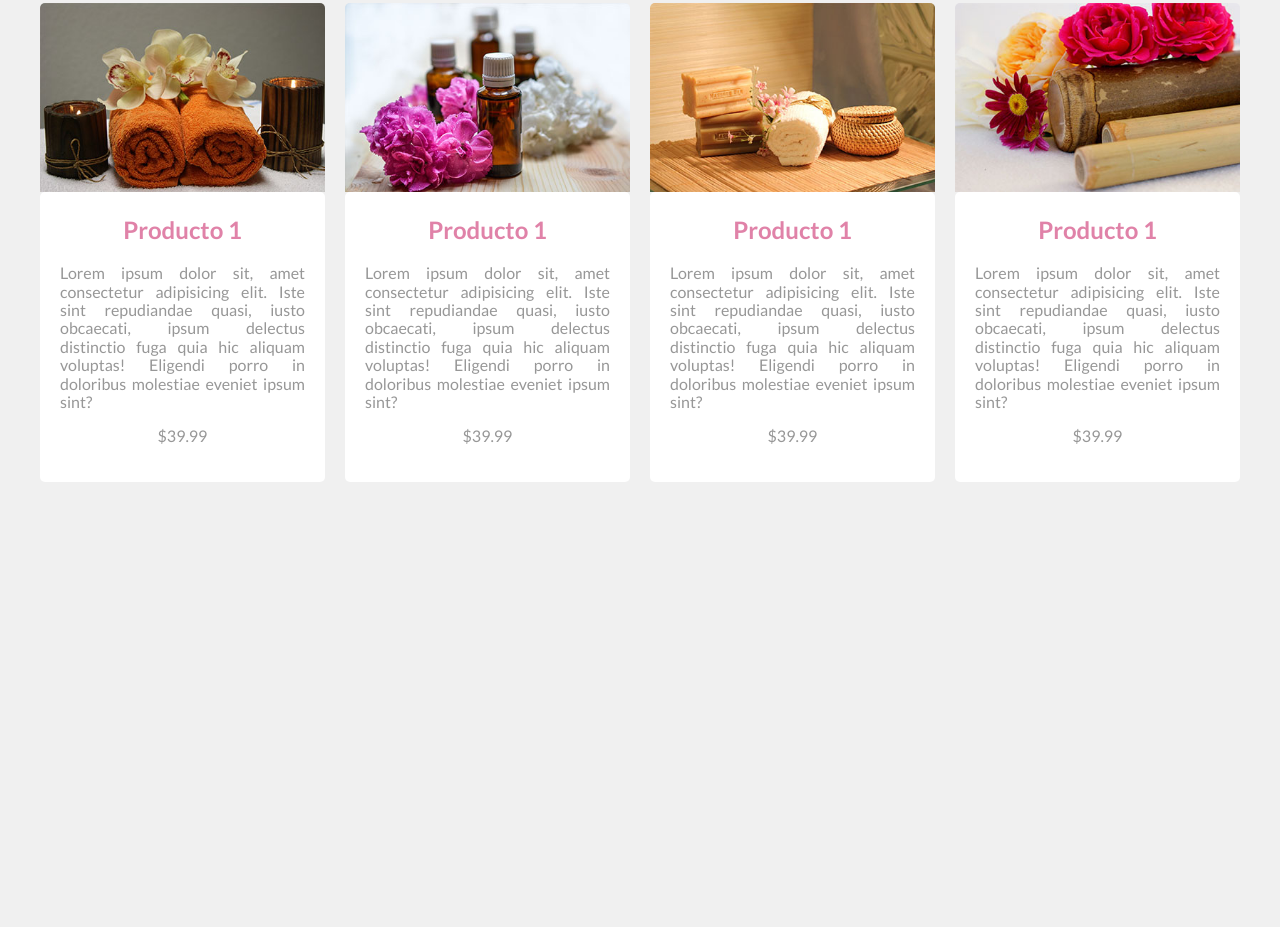
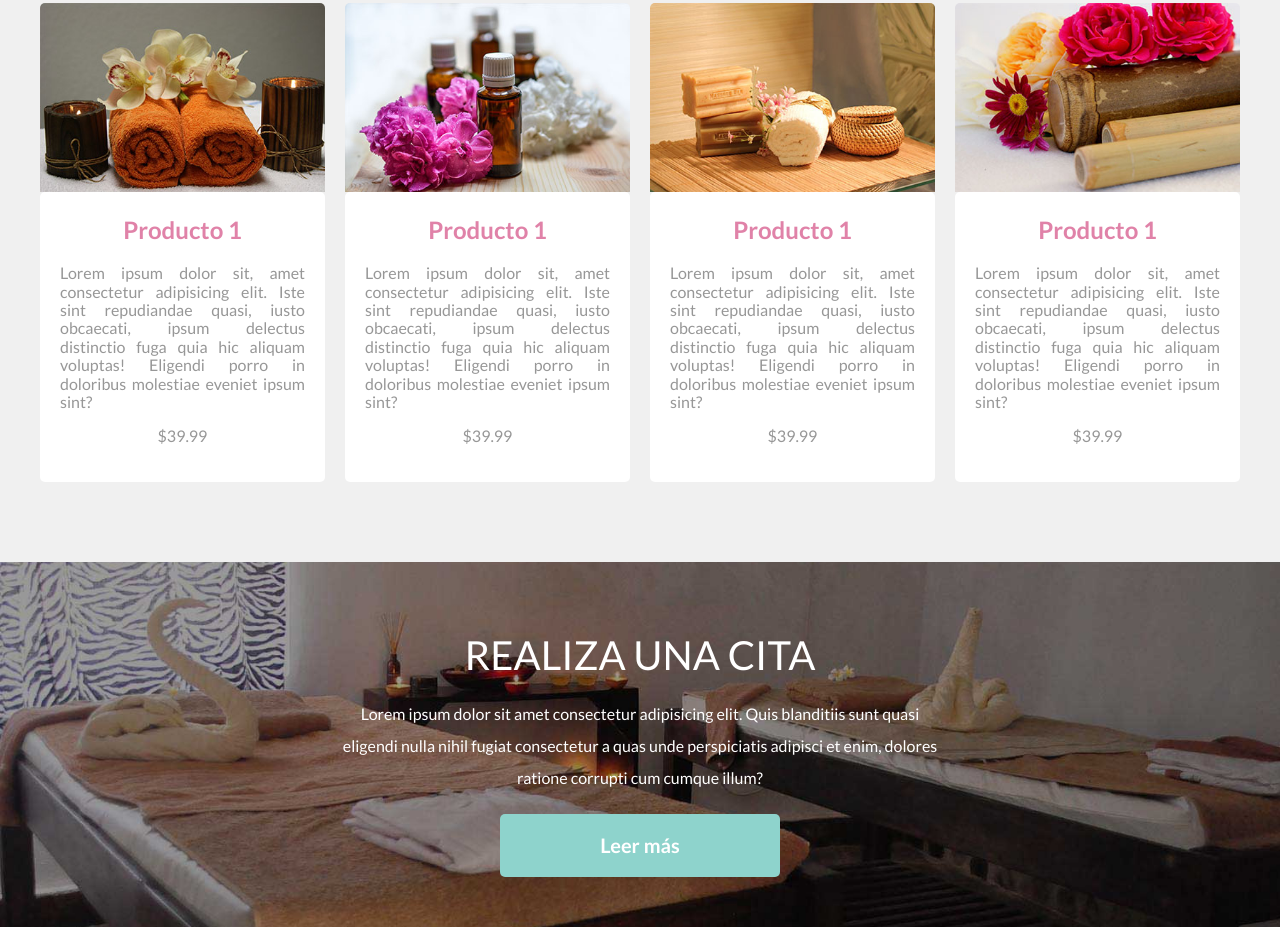
Before and after one commit to ElSantanax/CarolinaSpa, a website: page index.html in a window 1280 px wide. Shown: the part 2876-3803 px from the top of the page. Before the commit the page ends 3438 px from the top, so only its background shows below. Drawn offline with nearby package versions, Linux system fonts and the light colour scheme; files that its build step writes are made by us from their sources; files whose address does not match are found by name; a web font is replaced by a local one.

Commit message:
Agrega sección de citas en index.html y crea estilos SCSS para la presentación de citas.

```diff
--- a/index.html
+++ b/index.html
@@ -212,6 +212,16 @@
         </div>
     </main>
 
+    <section class="cita">
+        <div class="cita__heading">Realiza una Cita</div>
+        <p class="cita__texto">
+            Lorem ipsum dolor sit amet consectetur adipisicing elit. Quis blanditiis sunt quasi
+            eligendi nulla nihil fugiat consectetur a quas unde perspiciatis adipisci et enim, dolores ratione corrupti
+            cum cumque illum?
+        </p>
+        <a href="#" class="cita__enlace">Leer más</a>
+    </section>
+
 </body>
 
 </html>
--- a/src/scss/ui/contenido/_bienvenida.scss
+++ b/src/scss/ui/contenido/_bienvenida.scss
@@ -4,7 +4,7 @@
 .bienvenida {
     text-align: center;
 
-    &__heading{
+    &__heading {
         @include m.headingCursiva;
     }
 
--- /dev/null
+++ b/src/scss/ui/contenido/_cita.scss
@@ -0,0 +1,32 @@
+@use 'base/mixins' as m;
+@use 'base/variables' as v;
+
+.cita {
+    background-image: url('/build/img/bg_citas.jpg');
+    background-position: center center;
+    background-size: cover;
+    padding: 5rem 0;
+    text-align: center;
+    background-attachment: fixed;
+
+    &__heading {
+        @include m.heading;
+        color: v.$blanco;
+    }
+
+    &__texto {
+        max-width: 60rem;
+        margin: 0 auto;
+        color: v.$blanco;
+        line-height: 2;
+    }
+
+    &__enlace {
+        @include m.boton(v.$primario, v.$blanco);
+
+        & {
+            border-radius: .5rem;
+            padding: 2rem 10rem;
+        }
+    }
+}
--- a/src/scss/ui/contenido/_index.scss
+++ b/src/scss/ui/contenido/_index.scss
@@ -2,3 +2,4 @@
 @forward 'cards';
 @forward 'horario';
 @forward 'productos';
+@forward 'cita';
--- a/src/scss/ui/contenido/_productos.scss
+++ b/src/scss/ui/contenido/_productos.scss
@@ -22,19 +22,19 @@
 
 .producto {
 
-    &__contenido{
+    &__contenido {
         background-color: v.$blanco;
         padding: 2rem;
         border-radius: .5rem;
     }
 
     &__imagen {
-        width: 100% ;
+        width: 100%;
         border-top-left-radius: .5rem;
         border-top-right-radius: .5rem;
     }
 
-    &__nombre{
+    &__nombre {
         text-align: center;
         color: v.$secundario;
     }
```
